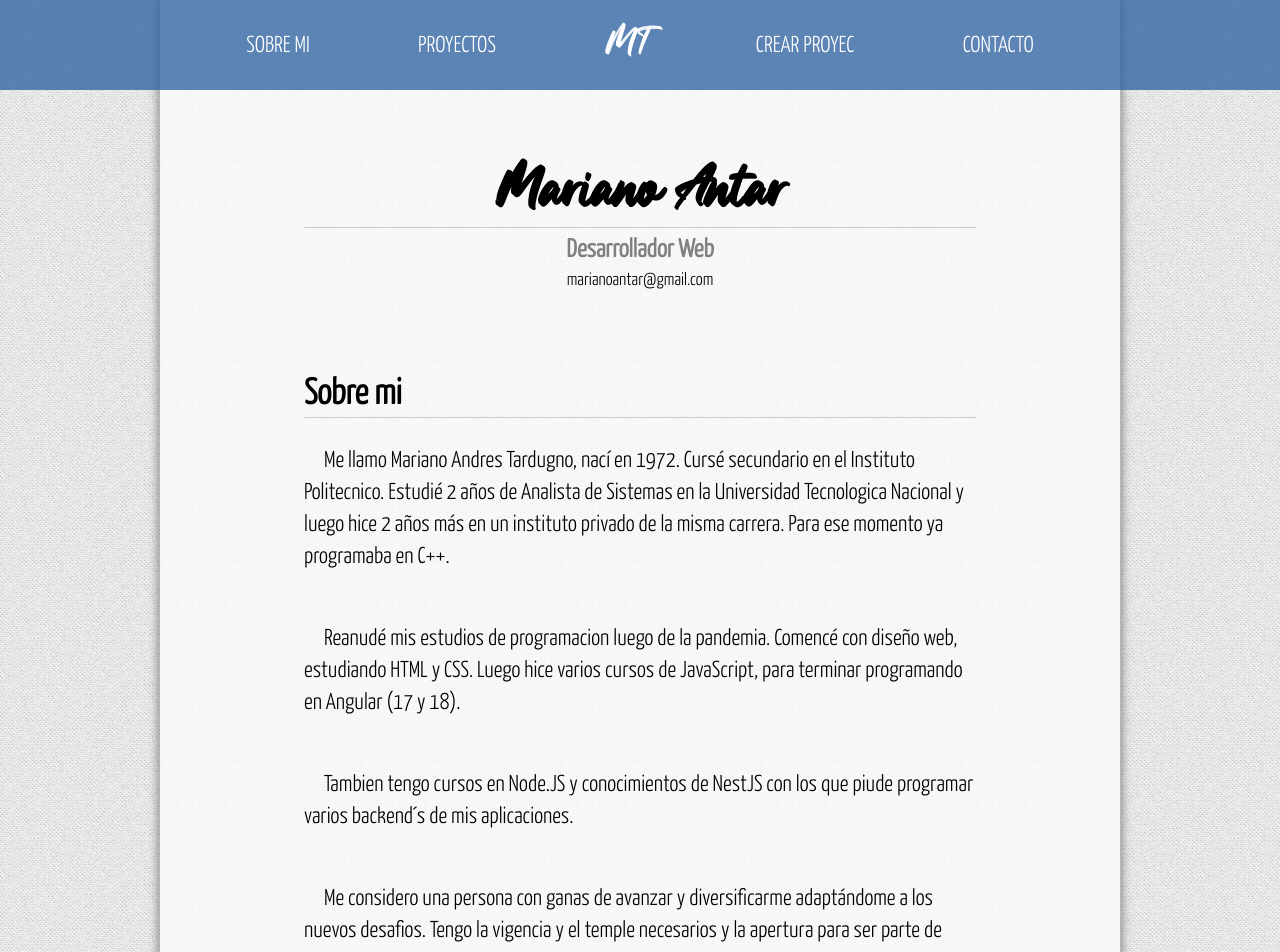
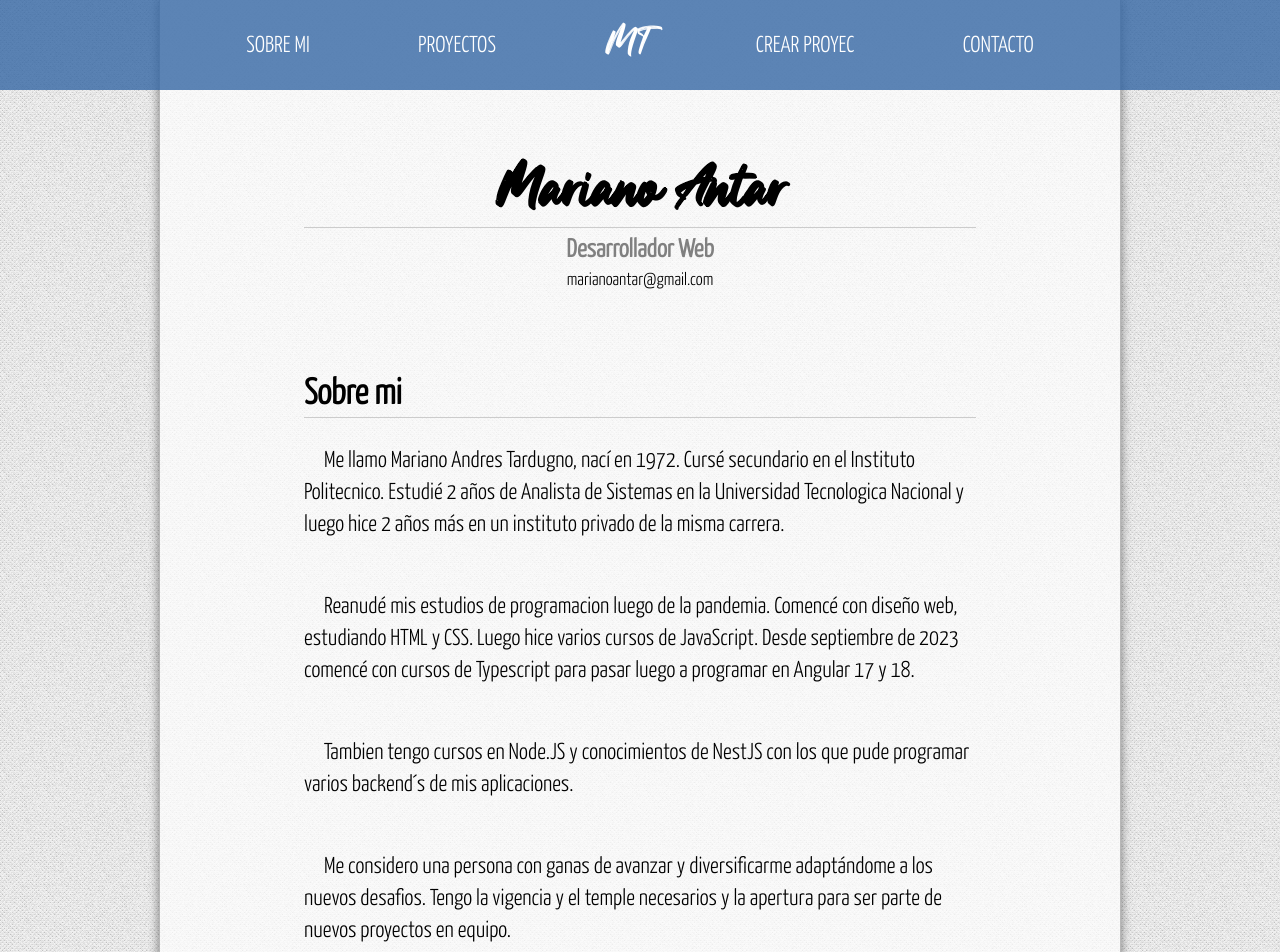
Before and after one commit to Marianoantar/PortfolioVR-front-Json, an Angular app: page / in a window 1280 px wide. Shown: the top 952 px of the page. Built offline with nearby package versions, Linux system fonts and the light colour scheme.

Commit message:
cambios en texto abaut

```diff
--- a/src/app/components/abaut/abaut.component.html
+++ b/src/app/components/abaut/abaut.component.html
@@ -10,15 +10,13 @@
         <h2>Sobre mi</h2>
         <p>
             Me llamo Mariano Andres Tardugno, nací en 1972. Cursé secundario en el Instituto Politecnico.
-            Estudié 2 años de Analista de Sistemas en la Universidad Tecnologica Nacional y luego hice 2 años más en un instituto privado de la misma carrera. Para ese momento ya programaba en C++.
-
+            Estudié 2 años de Analista de Sistemas en la Universidad Tecnologica Nacional y luego hice 2 años más en un instituto privado de la misma carrera.
         </p>
         <p>
-            Reanudé mis estudios de programacion luego de la pandemia. Comencé con diseño web, estudiando HTML y CSS. Luego hice varios cursos de JavaScript, para terminar programando en Angular (17 y 18).
-
+            Reanudé mis estudios de programacion luego de la pandemia. Comencé con diseño web, estudiando HTML y CSS. Luego hice varios cursos de JavaScript. Desde septiembre de 2023 comencé con cursos de Typescript para pasar luego a programar en Angular 17 y 18.
         </p>
         <p>
-            Tambien tengo cursos en Node.JS y conocimientos de NestJS con los que piude programar varios backend´s de mis aplicaciones.
+            Tambien tengo cursos en Node.JS y conocimientos de NestJS con los que pude programar varios backend´s de mis aplicaciones.
         </p>
         <p>
             Me considero una persona con ganas de avanzar y diversificarme adaptándome a los nuevos desafios.
```
